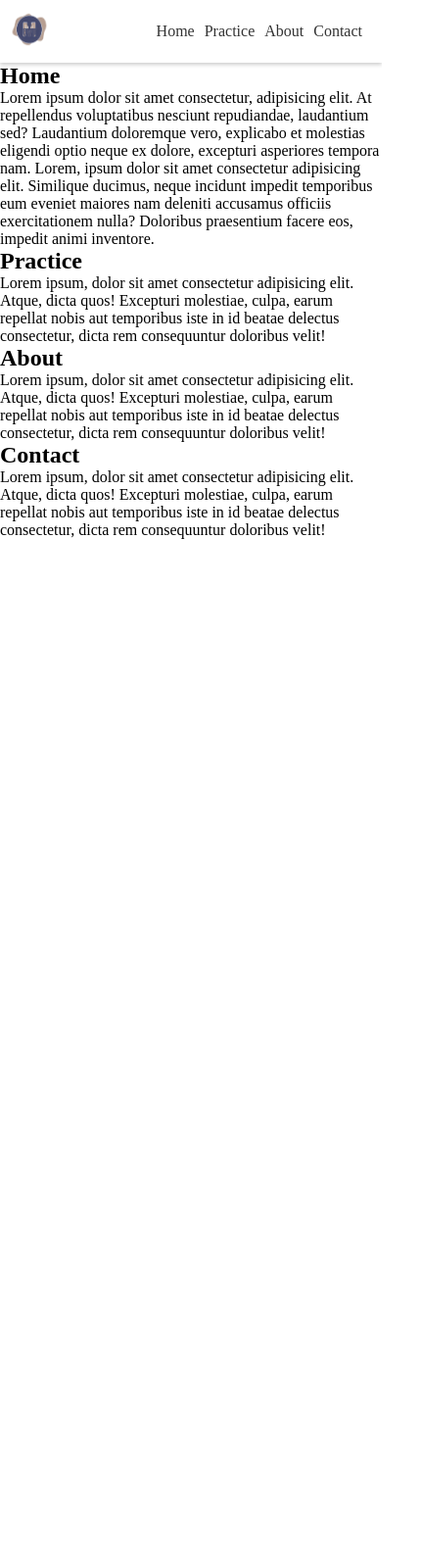
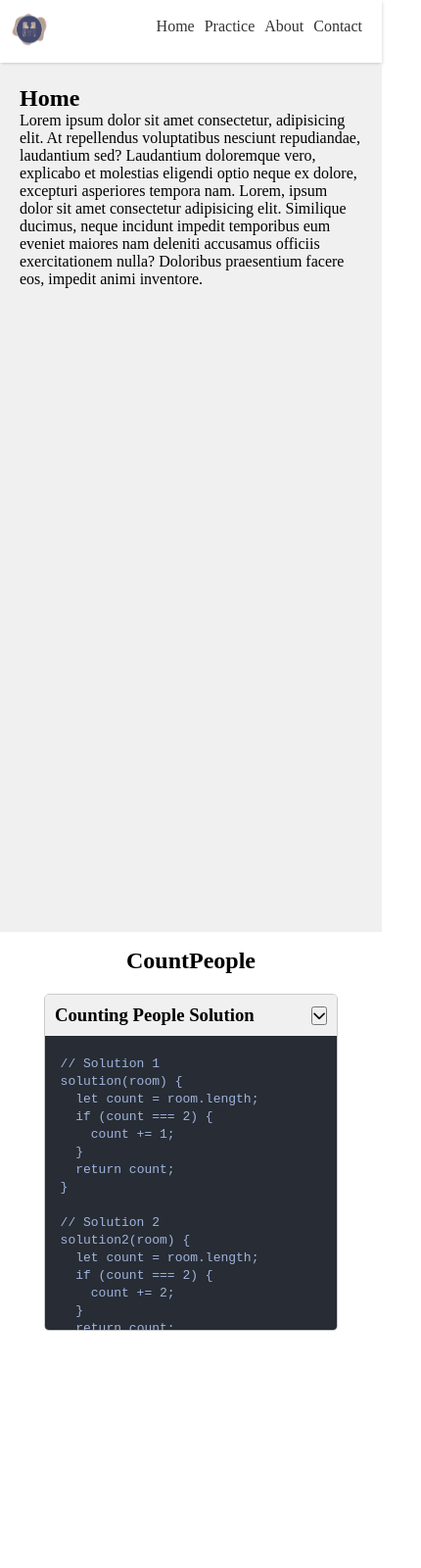
Before and after one commit to RileyManda/mocha-algorithms, a website with bundled scripts: page index.html in a window 390 px wide. Shown: the top 1600 px of the page at 98% size, 430 px wide, since content can reach past the window. Before the commit the page ends 844 px from the top, so only its background shows below. Built offline with nearby package versions, Linux system fonts and the light colour scheme.

Commit message:
Added code view and modified ui and section margins and dom elements(button|footer|body|card content)

```diff
--- a/count-people/countPeople.js
+++ b/count-people/countPeople.js
@@ -19,5 +19,4 @@ class CountSolutions {
     return count;
   }
 }
-
-module.exports = CountSolutions;
+export default CountSolutions;
--- a/index.html
+++ b/index.html
@@ -5,6 +5,7 @@
     <meta charset="UTF-8">
     <meta http-equiv="X-UA-Compatible" content="IE=edge">
     <meta name="viewport" content="width=device-width, initial-scale=1.0">
+    <link rel="stylesheet" href="https://cdnjs.cloudflare.com/ajax/libs/font-awesome/6.0.0-beta3/css/all.min.css" />
     <title>Mocha-Algorithms</title>
     <link rel="stylesheet" href="styles.css">
 </head>
@@ -23,30 +24,48 @@
             </ul>
         </nav>
     </header>
-
-
-    <section id="hero-section" class="hero-container">
+    <div id="hero-section" class="hero-container">
         <h2>Home</h2>
-        Lorem ipsum dolor sit amet consectetur, adipisicing elit. At repellendus voluptatibus nesciunt repudiandae, laudantium sed? Laudantium doloremque vero, explicabo et molestias eligendi optio neque ex dolore, excepturi asperiores tempora nam.
-        Lorem, ipsum dolor sit amet consectetur adipisicing elit. Similique ducimus, neque incidunt impedit temporibus eum eveniet maiores nam deleniti accusamus officiis exercitationem nulla? Doloribus praesentium facere eos, impedit animi inventore.
+        Lorem ipsum dolor sit amet consectetur, adipisicing elit. At repellendus voluptatibus nesciunt repudiandae,
+        laudantium sed? Laudantium doloremque vero, explicabo et molestias eligendi optio neque ex dolore, excepturi
+        asperiores tempora nam. Lorem, ipsum dolor sit amet consectetur adipisicing elit. Similique ducimus, neque
+        incidunt impedit temporibus eum eveniet maiores nam deleniti accusamus officiis exercitationem nulla?
+        Doloribus praesentium facere eos, impedit animi inventore.
+    </div>
+    <main>
+        <section id="practice-section" class="practice-section">
+            <h2>CountPeople</h2>
+            <div class="counting-people-solution">
+                <div class="card">
+                    <div class="card-header">
+                        <h3>Counting People Solution</h3>
+                        <button class="expand-btn">
+                            <i class="fas fa-chevron-down"></i>
+                        </button>
+                    </div>
+                    <div class="card-content">
+                        <code id="cardCodeContainer" class="code"></code>
+                        <button class="close-btn">
+                            <i class="fas fa-times"></i>
+                        </button>
+                    </div>
+                </div>
+            </div>
+        </section>
+        <section id="about-section" class="about-section">
+            <h2>About</h2>
+            Lorem ipsum, dolor sit amet consectetur adipisicing elit. Atque, dicta quos! Excepturi molestiae, culpa,
+            earum
+            repellat nobis aut temporibus iste in id beatae delectus consectetur, dicta rem consequuntur doloribus
+            velit!
         </section>
 
-    <section id="practice-section" class="section-container">
-        <h2>Practice</h2>
-        Lorem ipsum, dolor sit amet consectetur adipisicing elit. Atque, dicta quos! Excepturi molestiae, culpa, earum repellat nobis aut temporibus iste in id beatae delectus consectetur, dicta rem consequuntur doloribus velit!
-    </section>
-
-    <section id="about-section" class="section-container">
-        <h2>About</h2>
-        Lorem ipsum, dolor sit amet consectetur adipisicing elit. Atque, dicta quos! Excepturi molestiae, culpa, earum
-        repellat nobis aut temporibus iste in id beatae delectus consectetur, dicta rem consequuntur doloribus velit!
-    </section>
-
-    <section id="contact-section" class="footer-container">
-        <h2>Contact</h2>
-        Lorem ipsum, dolor sit amet consectetur adipisicing elit. Atque, dicta quos! Excepturi molestiae, culpa, earum
-        repellat nobis aut temporibus iste in id beatae delectus consectetur, dicta rem consequuntur doloribus velit!
-    </section>
+    </main>
+    <footer id="contact-section" class="footer-container">
+        Footer section
+    </footer>
+    <script type="module" src="./count-people/countpeople.js"></script>
+    <script type="module" src="index.js"></script>
 </body>
 
 </html>
--- a/index.js
+++ b/index.js
@@ -1,10 +1,13 @@
-// TODO: Dom ui js code
-import * as CountSolutions from './count-people/countpeople.js';
+import CountSolutions from './count-people/countpeople.js';
 
-const codeContainer = document.getElementById('codeContainer');
+const cardCodeContainer = document.getElementById('cardCodeContainer');
+const expandBtn = document.querySelector('.expand-btn');
+const cardContent = document.querySelector('.card-content');
+const card = document.querySelector('.card');
+const closeBtn = document.querySelector('.close-btn');
 
 function displayCode(code) {
-  codeContainer.innerText = code;
+  cardCodeContainer.textContent = code;
 }
 
 // Get the solution code
@@ -13,12 +16,35 @@ const countsolutionCode2 = CountSolutions.solution2.toString();
 
 // Format the code for display
 const formattedCode = `
-      // Solution 1
-      ${countsolutionCode1}
+  // Solution 1
+  ${countsolutionCode1}
 
-      // Solution 2
-      ${countsolutionCode2}
-    `;
+  // Solution 2
+  ${countsolutionCode2}
+`;
 
 // Display the formatted code
 displayCode(formattedCode);
+
+// Expand/Collapse functionality
+expandBtn.addEventListener('click', () => {
+  cardContent.classList.toggle('expanded');
+  expandBtn.classList.toggle('expanded');
+  card.classList.toggle('expanded');
+
+  if (card.classList.contains('expanded')) {
+    closeBtn.style.display = 'block';
+    expandBtn.style.display = 'none';
+  } else {
+    closeBtn.style.display = 'none';
+    expandBtn.style.display = 'block';
+  }
+});
+
+closeBtn.addEventListener('click', () => {
+  cardContent.classList.remove('expanded');
+  expandBtn.classList.remove('expanded');
+  card.classList.remove('expanded');
+  closeBtn.style.display = 'none';
+  expandBtn.style.display = 'block';
+});
--- a/styles.css
+++ b/styles.css
@@ -1,4 +1,3 @@
-/* Reset default margin and padding for the entire page */
 :root {
   --nav-bg-color: #fff;
 }
@@ -39,7 +38,141 @@
   color: #333;
 }
 
-/* Optional: Add hover styles for menu items */
+/* hover styles for menu items  */
 .menu li a:hover {
   color: #666;
 }
+
+/* Section styles */
+
+.hero-container {
+  background-color: #f0f0f0;
+  padding: 20px;
+  height: 100vh;
+  margin-bottom: 1rem;
+  margin-top: 3px;
+}
+
+#practice-section {
+  display: flex;
+  flex-direction: column;
+  align-items: center;
+  height: 100vh;
+  margin-bottom: 1rem;
+}
+
+#about-section {
+  display: flex;
+  flex-direction: column;
+  align-items: center;
+  height: 100vh;
+  margin-bottom: 1rem;
+}
+
+.footer-container {
+  background-color: #f0f0f0;
+  padding: 20px;
+  height: auto;
+  width: 100%;
+  margin-top: auto;
+}
+
+/* code view */
+.code {
+  background-color: #282c34;
+  color: #9fb5dd;
+  padding: 0;
+  font-family: monospace;
+  white-space: pre-wrap;
+  width: 100%;
+}
+
+/* expand card START */
+
+/* styles for the expand/collapse functionality */
+.expand-btn {
+  transition: transform 0.3s ease-in-out;
+}
+
+.expand-btn.expanded {
+  transform: rotate(180deg);
+}
+
+.card {
+  position: relative;
+  width: 300px;
+  border: 1px solid #ccc;
+  border-radius: 5px;
+  overflow: hidden;
+  margin-top: 20px;
+  max-width: 100%;
+  box-sizing: border-box;
+}
+
+.card-header {
+  display: flex;
+  align-items: center;
+  justify-content: space-between;
+  background-color: #f0f0f0;
+  padding: 10px;
+  z-index: 2;
+}
+
+.card-content {
+  background-color: #282c34;
+  padding: 0;
+  display: block;
+  box-sizing: border-box;
+  width: 100%;
+  height: 300px;
+  overflow-y: scroll;
+}
+
+.card.expanded {
+  position: fixed;
+  top: 50%;
+  left: 50%;
+  transform: translate(-50%, -50%);
+  width: 50%;
+  max-width: 50%;
+  height: 50%;
+  max-height: 90vh;
+  z-index: 1;
+}
+
+.card.expanded .card-content {
+  height: calc(100% - 40px);
+}
+
+.card.expanded .card-content .code {
+  max-width: 100%;
+}
+
+.card.expanded .close-btn {
+  position: absolute;
+  top: 10px;
+  right: 10px;
+}
+
+/* expand card END */
+
+.counting-people-solution {
+  display: flex;
+  flex-direction: column;
+  align-items: center;
+}
+
+@media (max-width: 600px) {
+  .menu {
+    flex-wrap: wrap;
+  }
+
+  .menu li {
+    margin-bottom: 10px;
+  }
+
+  .card.expanded {
+    width: 90%;
+    max-width: 90%;
+  }
+}
```
Also changed, not shown: count-people/tests.js (+8 -8 lines). Lines whose indentation alone changed are shown as unchanged.
